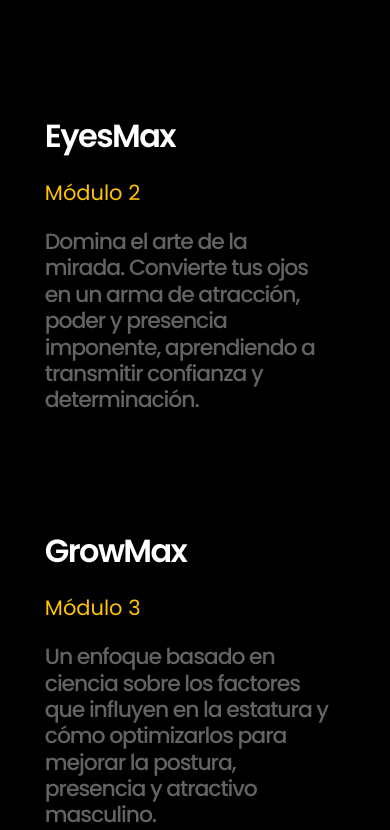
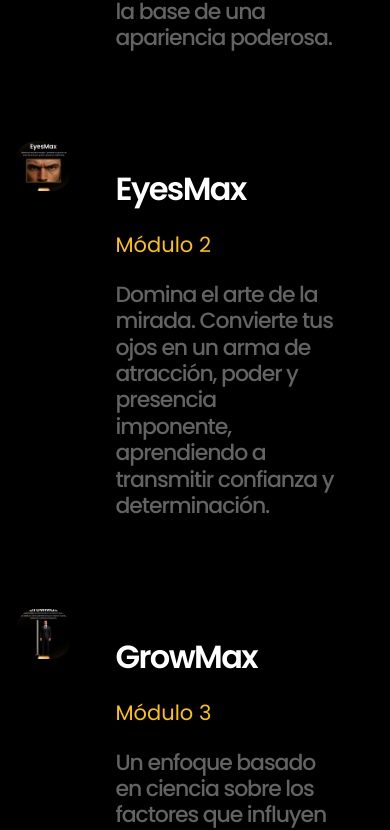
Before and after one commit to faazdy/genmax, a React (Vite) app: page / in a window 390 px wide. Shown: the part 7434-8264 px from the top of the page. Built offline with nearby package versions, Linux system fonts and the light colour scheme.

Commit message:
Update module layout styles for improved alignment and visibility

```diff
--- a/src/styles/main.css
+++ b/src/styles/main.css
@@ -207,11 +207,12 @@ hr{
             width: 100%;
         }
     }
-    .modules .module-main:nth-child(even){
-        flex-direction: row;
+    .modules .module-main{
+        flex-direction: row-reverse !important;
+        align-items: start;
     }
     .modules .module-main img{
-        display: none;
+        display: block;
     }
 }
 .members{
```
Also changed, not shown: 1 other file (tests, documents, lock files or other folders).
